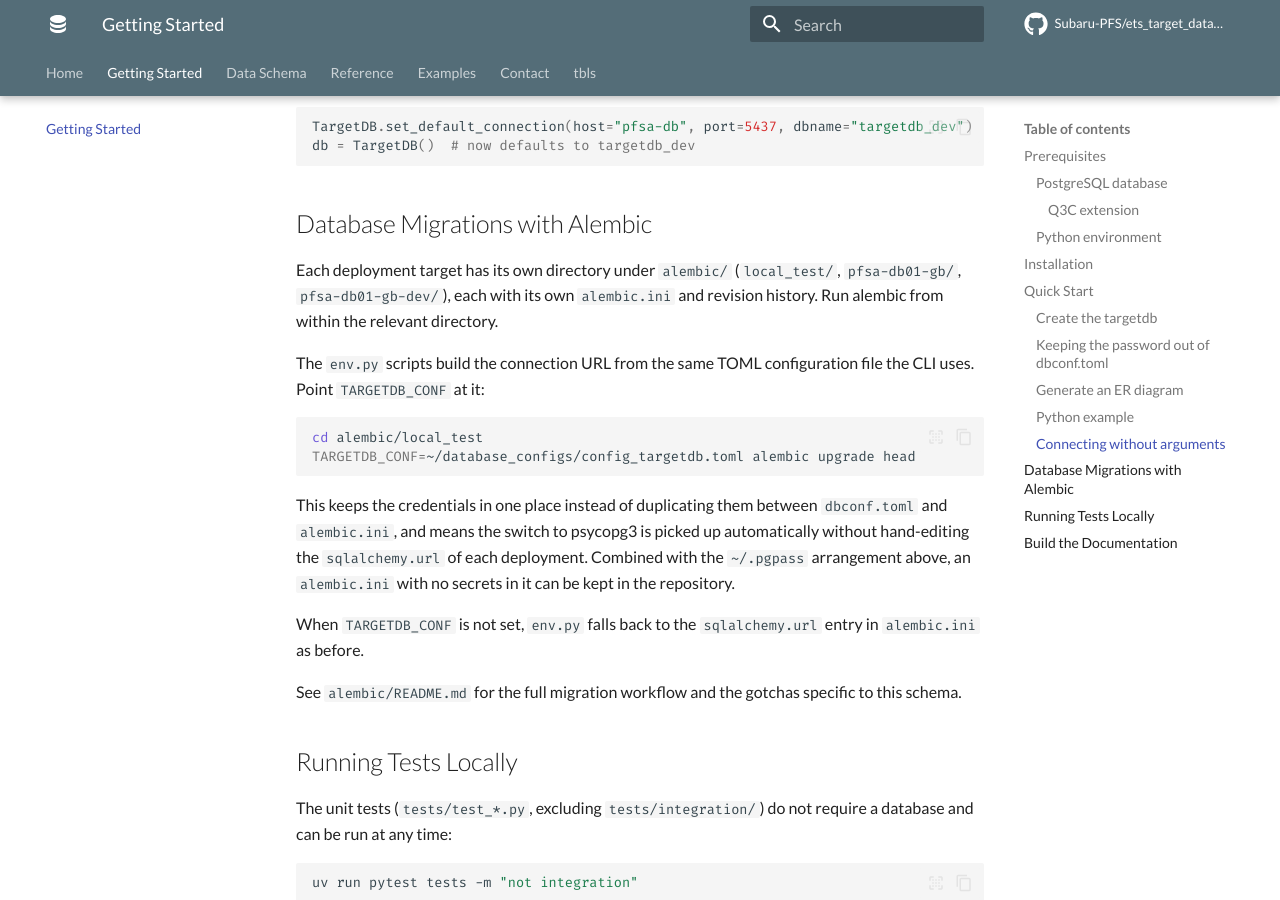
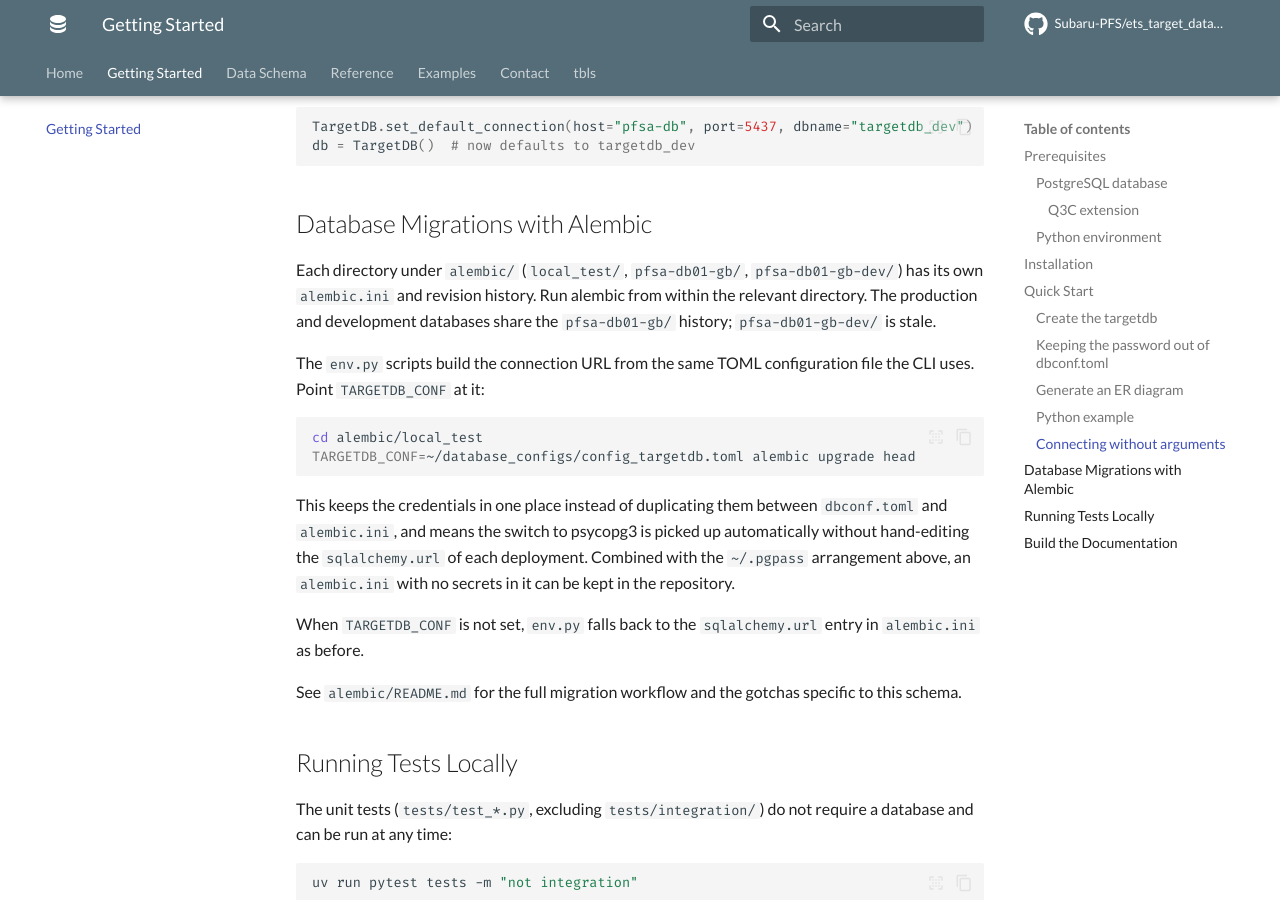
Before and after one commit to Subaru-PFS/ets_target_database, an MkDocs documentation site: the page built from docs/getting_started.md, in a window 1280 px wide and 900 px high, scrolled down 5193 px. Built offline with MkDocs 1.6.1 and Material for MkDocs 9.7.7, drawn with Linux system fonts in a browser that asks for light colours; plug-ins that fetch from the network failed and are left out; comment, search, counter and statistics services are not loaded.

Commit message:
docs(alembic): record shared dev/prod history and ALTER gotchas
Dev and production have both been migrated from pfsa-db01-gb/ since the
filter_u/filter_v revisions; pfsa-db01-gb-dev/ is stale. Also note that
autogenerate ignores server defaults here and that ALTERs on the large
tables should set lock_timeout.

Co-Authored-By: Claude Opus 5.5 <noreply@anthropic.com>

```diff
--- a/docs/getting_started.md
+++ b/docs/getting_started.md
@@ -221,10 +221,10 @@ db = TargetDB()  # now defaults to targetdb_dev
 
 ## Database Migrations with Alembic
 
-Each deployment target has its own directory under `alembic/`
-(`local_test/`, `pfsa-db01-gb/`, `pfsa-db01-gb-dev/`), each with its own
-`alembic.ini` and revision history. Run alembic from within the relevant
-directory.
+Each directory under `alembic/` (`local_test/`, `pfsa-db01-gb/`,
+`pfsa-db01-gb-dev/`) has its own `alembic.ini` and revision history. Run
+alembic from within the relevant directory. The production and development
+databases share the `pfsa-db01-gb/` history; `pfsa-db01-gb-dev/` is stale.
 
 The `env.py` scripts build the connection URL from the same TOML configuration
 file the CLI uses. Point `TARGETDB_CONF` at it:
```
Also changed, not shown: CLAUDE.md (+1 -1 lines), alembic/README.md (+40 -8 lines).
